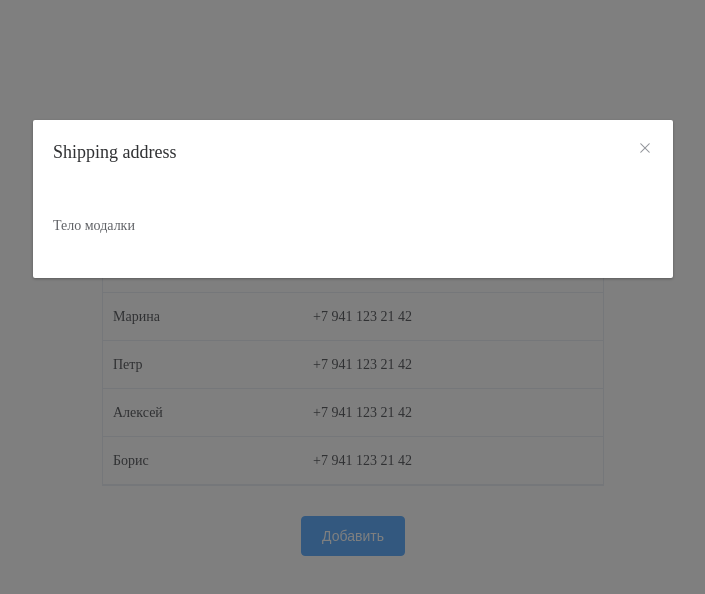
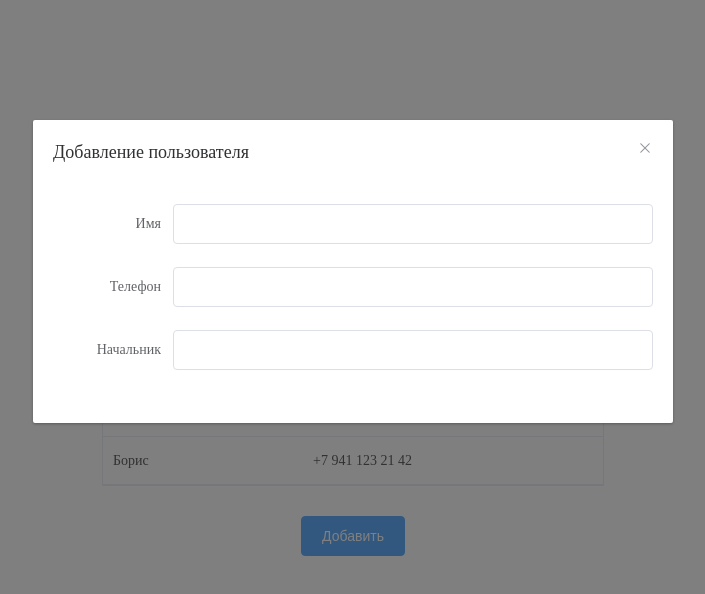
Before and after one commit to sashafdtv/vue-test-table, a Vue app: page / in a window 1280 px wide. Both pictures are taken after a click on the button "Добавить". Shown: the top 594 px of the page, without its empty margins (287-992 px from the left). Built offline with nearby package versions, Linux system fonts and the light colour scheme.

Commit message:
Простая форма в модалке

```diff
--- a/src/components/Modal.vue
+++ b/src/components/Modal.vue
@@ -1,8 +1,27 @@
 <template>
   <el-dialog
     :visible.sync="toggleModal"
-    title="Shipping address">
-    <p>Тело модалки</p>
+    title="Добавление пользователя">
+
+    <el-form
+      ref="form"
+      :model="form"
+      label-width="120px">
+
+      <el-form-item label="Имя">
+        <el-input v-model="form.name"/>
+      </el-form-item>
+
+      <el-form-item label="Телефон">
+        <el-input v-model="form.phone"/>
+      </el-form-item>
+
+      <el-form-item label="Начальник">
+        <el-input v-model="form.head"/>
+      </el-form-item>
+
+    </el-form>
+
   </el-dialog>
 </template>
 
@@ -14,6 +33,20 @@ export default {
       type: [Boolean],
       default: true
     }
+  },
+  data () {
+    return {
+      form: {
+        name: '',
+        phone: '',
+        head: ''
+      }
+    }
+  },
+  methods: {
+    onSubmit () {
+      console.log('submit!')
+    }
   }
 }
 </script>
@@ -21,3 +54,4 @@ export default {
 <style>
 
 </style>
+§
```
